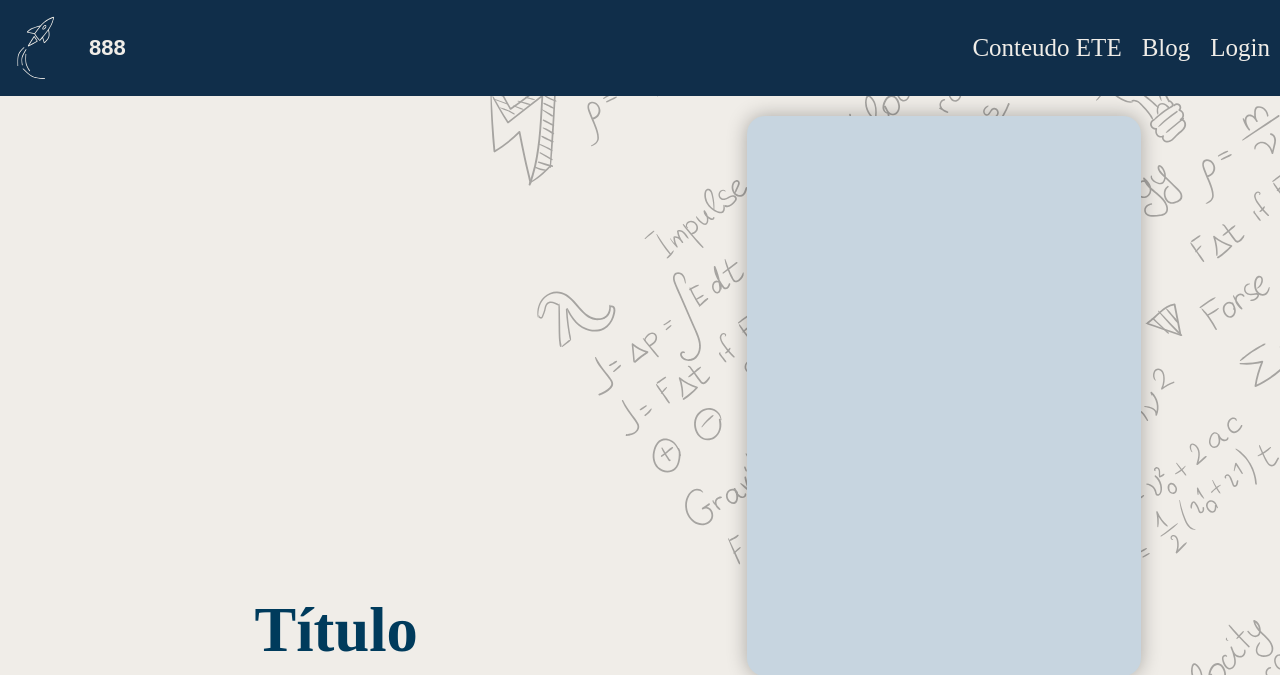
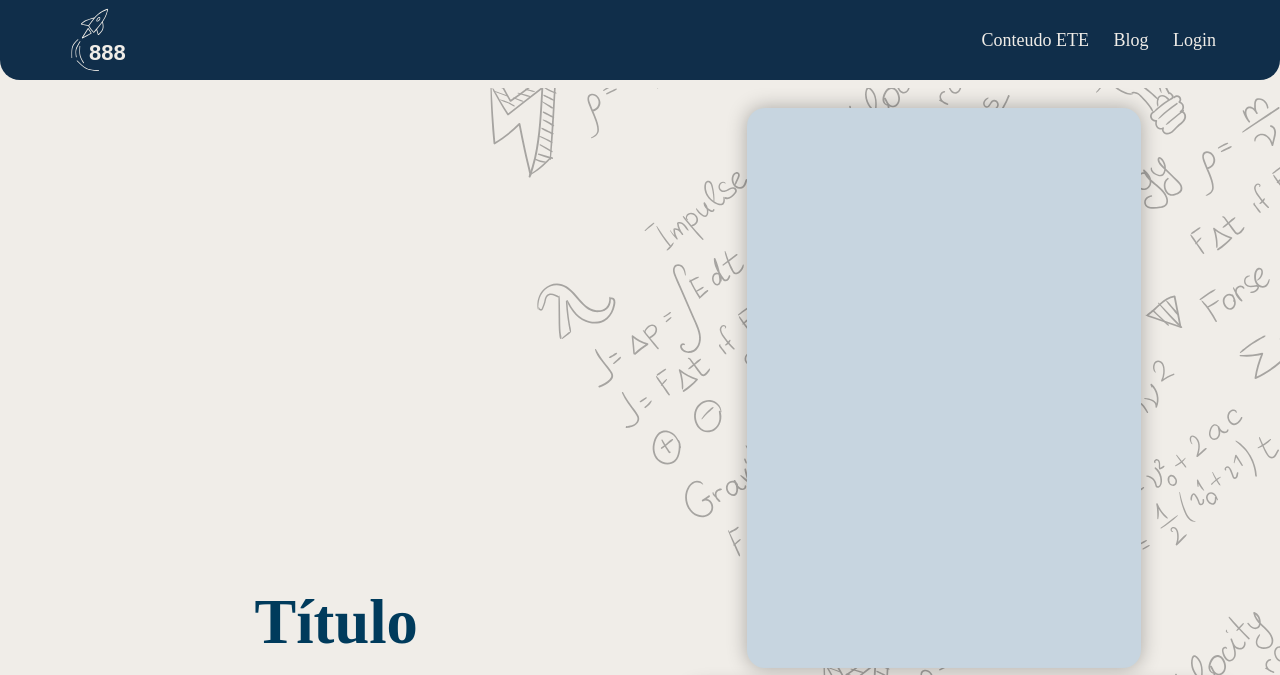
Before and after one commit to KauaVDSB/DouglasBlog, a Flask app: page / in a window 1280 px wide. Shown: the top 675 px of the page. Run offline with Flask 3, Linux system fonts and the light colour scheme; some web fonts are replaced.

Commit message:
Navbar atualizada para desktop e mobile. Adicionar hover e divisorias.

```diff
--- a/douglasBlog/static/css/new-navbar.css
+++ b/douglasBlog/static/css/base/navbar.css
@@ -1,4 +1,5 @@
 @import url('https://fonts.cdnfonts.com/css/seven-segment');
+
 
 * {
     box-sizing: border-box;
@@ -21,33 +22,73 @@ body {
     position: sticky;
     top: 0;
     z-index: 9999999;
+
     display: flex;
+    flex-flow: row;
     justify-content: space-between;
     align-items: center;
+    padding: 0 5%;
+
     height: 12vh;
+    min-height: 75px;
+    max-height: 80px;
+    margin-bottom: 1vh;
+    border-bottom-right-radius: 20px;
+    border-bottom-left-radius:20px;
+
     background-color: #102e4a;
-    padding: 0 10px;
 }
 
 .logo {
+    /* flex: 20%; */
     display: flex;
+    position: relative;
+
+    justify-content: left;
     align-items: center;
+
+    height: 75px;
+
     color: #F0EDE8;
 }
 
 .foguete {
+    position: absolute;
     height: 10vh;
+    min-height: 60px;
     max-height: 64px;
 }
 
-.logo h1 {
-    margin: 0 0 0 15px;
+.logo h1{
+    /* background-color: yellowgreen; */
+    position: absolute;
+    margin: 25px 0 0 25px;
     font-size: 22px;
     font-weight: bold;
     font-family: 'Seven Segment', sans-serif;
 }
 
+.menu {
+    /* flex: 80%; */
+    font-size: 18px;
+    /* color:#F0EDE8; */
+    /* padding: 20px; */
+    /* gap: 20px; */
+    font-family: 'PT Serif', serif;
+    /* text-align: right; */
+}
+
+.menu a{
+    text-decoration: none;
+    color: #F0EDE8;
+    margin-left: 20px;
+}
+.menu a:nth-child(1){
+    margin-left: 0;
+}
+
 /* Botões de toggle */
+
 .menu-toggle {
     font-size: 24px;
     color: #F0EDE8;
@@ -56,40 +97,28 @@ body {
     cursor: pointer;
 }
 
-/* Botão de abrir (fora do menu) */
-.menu-toggle.open {
+.menu-toggle.open, .menu-toggle.close {
     display: none;
 }
 
-/* Botão de fechar (dentro do menu) */
 .menu-toggle.close {
-    display: none;
     align-self: flex-end;
     font-size: 28px;
     margin-bottom: 20px;
 }
 
-/* Menu */
-.menu {
-    display: flex;
-    gap: 20px;
-}
 
-.menu a {
-    text-decoration: none;
-    color: #F0EDE8;
-}
-
-/* Estilos para telas pequenas */
+/* DISPOSITIVOS MENORES QUE 768px */
 @media (max-width: 768px) {
     .menu {
-        display: none; /* Esconde o menu por padrão */
+        display: none;
         position: fixed;
         top: 0;
         right: 0;
+        flex-direction: column;
+
         height: 100%;
-        width: 250px;
-        flex-direction: column;
+        width: 200px;
         background-color: #102e4a;
         padding: 20px;
         gap: 15px;
@@ -97,22 +126,22 @@ body {
     }
 
     .menu.active {
-        display: flex; /* Mostra o menu quando ativado */
+        display: flex;
     }
 
     .menu-toggle.open {
-        display: block; /* Botão de abrir visível fora do menu */
+        display: block;
     }
 
     .menu.active + .menu-toggle.open {
-        display: none; /* Esconde o botão de abrir quando o menu está aberto */
+        display: none;
     }
 
     .menu.active .menu-toggle.close {
-        display: block; /* Exibe o botão de fechar dentro do menu */
+        display: block;
     }
 
-    .menu a {
+    .menu a{
         font-size: 18px;
         margin: 10px 0;
     }
--- /dev/null
+++ b/douglasBlog/static/js/base/navbar-mobile.js
@@ -0,0 +1,29 @@
+// Script para ativar e desativar menu lateral em dispositivos pequenos.
+
+const openButton = document.querySelector('.menu-toggle.open');
+const closeButton = document.querySelector('.menu-toggle.close');
+const menu = document.querySelector('.menu');
+
+
+
+// Torna menu lateral visível
+openButton.addEventListener('click', () => {
+    menu.classList.add('active');
+});
+
+// Esconde menu lateral
+closeButton.addEventListener('click', () => {
+    menu.classList.remove('active');
+});
+
+// Fecha o menu lateral em outras ocasiões
+document.addEventListener('click', (event) => {
+    if (event.target !== menu && event.target !== openButton)
+    {
+        menu.classList.remove('active');
+        console.log('não é menu');
+    }
+    else{
+        console.log('é menu');
+    }
+});
--- a/douglasBlog/templates/base/navbar.html
+++ b/douglasBlog/templates/base/navbar.html
@@ -1,4 +1,4 @@
-<link rel="stylesheet" href="{{ url_for('static', filename='css/navbar.css') }}">
+<link rel="stylesheet" href="{{ url_for('static', filename='css/base/navbar.css') }}">
 
 <nav class="navbar">
     <div class="logo">
@@ -6,7 +6,8 @@
         <h1>888</h1>
     </div>
 
-    <div class="menu">
+    <div id="menu-navbar" class="menu">
+        <button id="openButton" class="menu-toggle close" aria-label="Close menu">✖</button>
         <a href="{{ url_for('homepageSection', section='conteudos') }}">Conteudo ETE</a>
         <a href="{{ url_for('listaPosts') }}">Blog</a>
         {% if current_user.is_authenticated %}
@@ -15,4 +16,8 @@
             <a href="{{ url_for('login') }}">Login</a>
         {% endif %}
     </div>
+
+    <button id="closeButton" class="menu-toggle open" aria-label="Open menu">☰</button>
 </nav>
+
+<script src="{{ url_for('static', filename='js/base/navbar-mobile.js') }}"></script>
--- a/douglasBlog/templates/view/index.html
+++ b/douglasBlog/templates/view/index.html
@@ -9,7 +9,7 @@
 
 {% block content %}
 
-{% include 'base/new-navbar.html' %}
+{% include 'base/navbar.html' %}
 
 <main>
     <section class="header">
```
Also changed, not shown: douglasBlog/static/css/deprecated/old_navbar.css (renamed from douglasBlog/static/css/navbar.css).
